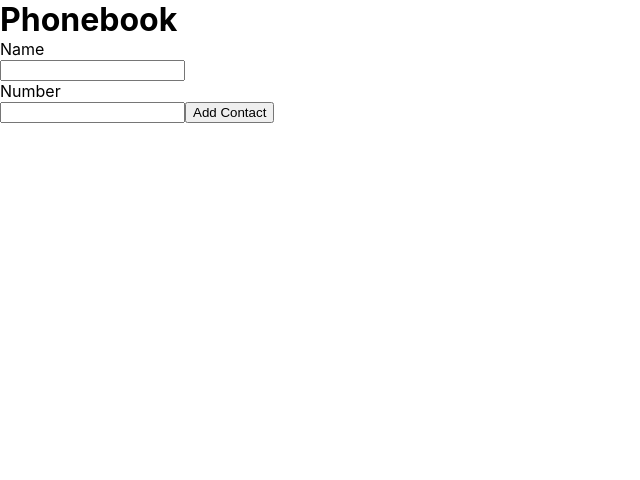
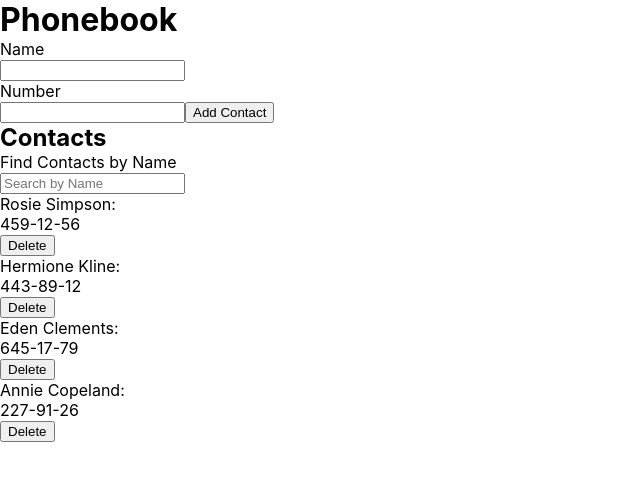
Before and after one commit to EmanVB/goit-react-hw-02-phonebook, a React (Create React App) app: page / in a window 1280 px wide. Shown: the top 480 px of the page, without its empty margins (0-640 px from the left). Built offline with nearby package versions, Linux system fonts and the light colour scheme.

Commit message:
Update components

```diff
--- a/src/components/App.jsx
+++ b/src/components/App.jsx
@@ -33,7 +33,7 @@ export class App extends Component {
   };
 
   filterContact = () => {
-    const { contacts, filter } = this.setState;
+    const { contacts, filter } = this.state;
     const filterLowerCase = filter.toLowerCase();
     return contacts.filter(contact =>
       contact.name.toLowerCase().includes(filterLowerCase)
@@ -42,10 +42,15 @@ export class App extends Component {
 
 
   render() {
+    const { contacts, filter } = this.state
     return (
       <div>
         <h1>Phonebook</h1>
-        <ContactForm />
+        <ContactForm addContact={this.addContact} contact={contacts} />
+
+        <h2>Contacts</h2>
+        <Filter filter={filter} setFilter={this.setFilter} />
+        <ContactList filterContact={this.filterContact} deleteContact={this.deleteContact} />
       </div>
     );
   }
--- a/src/components/ContactForm/ContactForm.jsx
+++ b/src/components/ContactForm/ContactForm.jsx
@@ -1,8 +1,20 @@
 import { Component } from 'react';
 import { nanoid } from 'nanoid';
 import PropTypes from 'prop-types';
+import css from './ContactFrom.module.css'
 
 export class ContactForm extends Component {
+
+  static propTypes = {
+    addContact: PropTypes.func.isRequired,
+    contacts: PropTypes.arrayOf(
+      PropTypes.shape({
+        id: PropTypes.string.isRequired,
+        name: PropTypes.string.isRequired,
+        number: PropTypes.string.isRequired
+      })
+    )
+}
   state = {
     name: '',
     number: '',
--- a/src/components/ContactList/ContactList.jsx
+++ b/src/components/ContactList/ContactList.jsx
@@ -0,0 +1,23 @@
+import { ContactListItem } from '../ContactListItem/ContactListItem'
+import PropTypes from 'prop-types';
+
+export const ContactList = ({ filterContact, deleteContact }) => {
+    const filteredContacts = filterContact();
+
+    return (
+        <ul>
+            {filteredContacts.map(filteredContact => (
+                <ContactListItem
+                    key={filteredContact.id}
+                    filteredContact={filteredContact}
+                    deleteContact={deleteContact}
+                />
+            ))}
+        </ul>
+    );
+};
+
+ContactList.propTypes = {
+    filterContact: PropTypes.func.isRequired,
+    deleteContact: PropTypes.func.isRequired
+};
--- a/src/components/ContactListItem/ContactListItem.jsx
+++ b/src/components/ContactListItem/ContactListItem.jsx
@@ -0,0 +1,19 @@
+import PropTypes from 'prop-types';
+
+export const ContactListItem = ({ filteredContact, deleteContact }) => {
+    const handleDelete = () => {
+        deleteContact(filteredContact.id);
+    }
+  return (
+      <li>
+          <p>{filteredContact.name}:</p>
+          <p>{filteredContact.number}</p>
+          <button onClick={handleDelete}>Delete</button>
+    </li>
+  )
+}
+
+ContactListItem.propTypes = {
+    filteredContact: PropTypes.object.isRequired,
+    deleteContact: PropTypes.func.isRequired
+}
--- a/src/components/Filter/Filter.jsx
+++ b/src/components/Filter/Filter.jsx
@@ -1,7 +1,24 @@
+import PropTypes from 'prop-types'
 
+export const Filter = ({ filter, setFilter }) => {
+  const handleFilterChange = e => {
+    setFilter(e.target.value);
+  }
+  return (
+    <div>
+      <p>Find Contacts by Name</p>
+      <input
+        type="text"
+        name="filter"
+        placeholder="Search by Name"
+        value={filter}
+        onChange={handleFilterChange}
+      />
+    </div>
+  );
+};
 
-export const Filter = () => {
-  return (
-    <div>Filter</div>
-  )
-}
+Filter.propTypes = {
+  filter: PropTypes.string.isRequired,
+  setFilter: PropTypes.func.isRequired
+};
```
